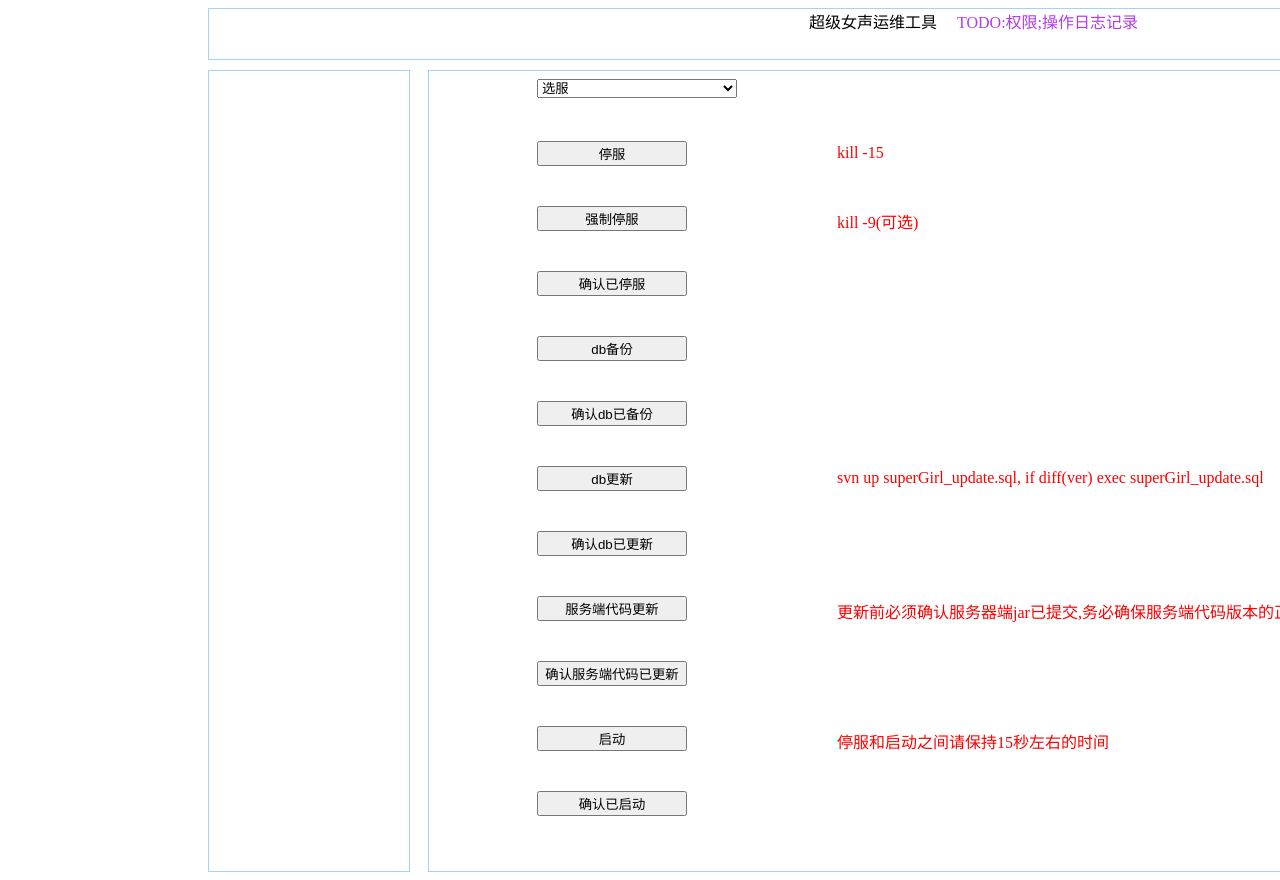
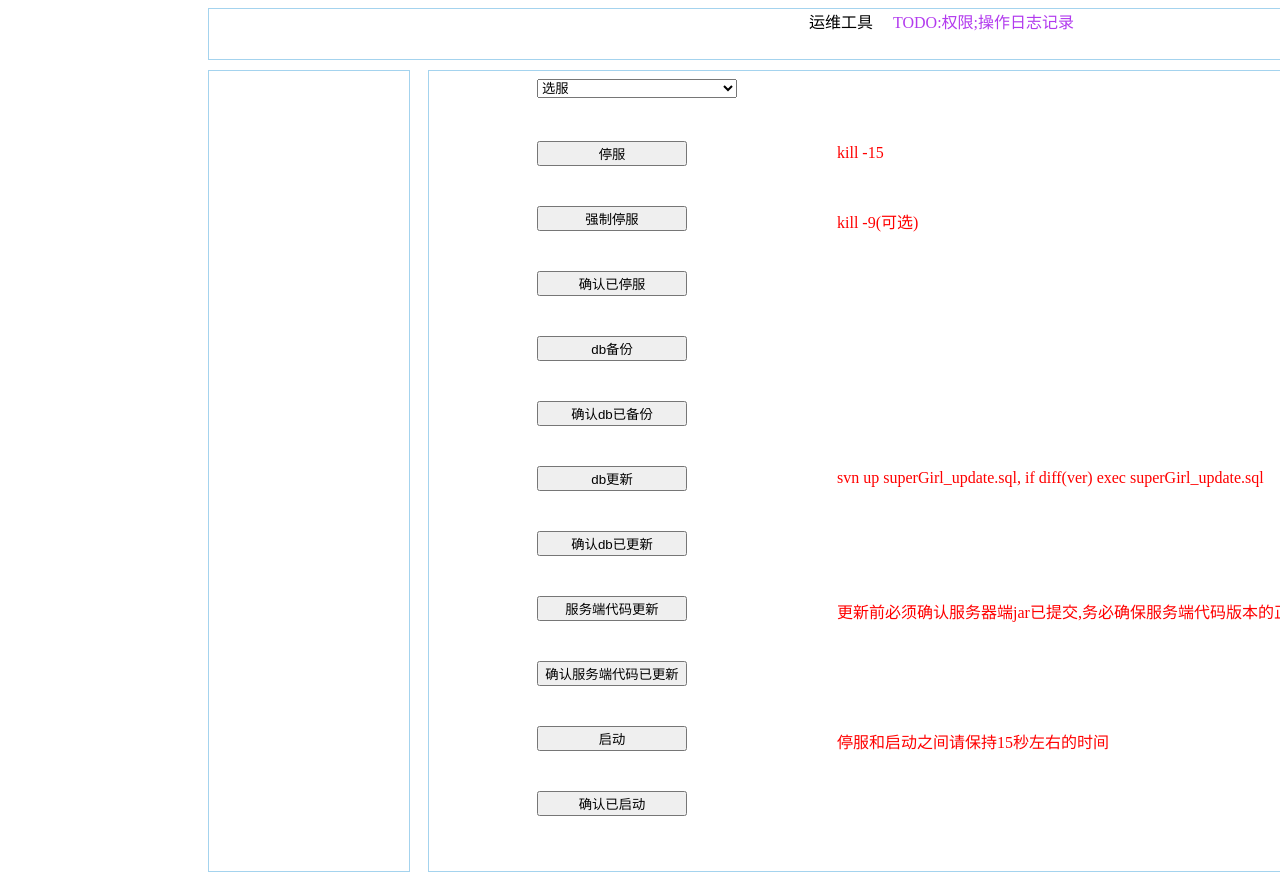
Before and after one commit to xm-tech/devops, a PHP site: page / in a window 1280 px wide; the page is wider, and only the part inside the window is pictured. Run offline with PHP 8.4, Linux system fonts and the light colour scheme; data that the repository does not hold is empty.

Commit message:
clean code

```diff
--- a/client/index.php
+++ b/client/index.php
@@ -5,7 +5,7 @@
   <meta name="Author" content="">
   <meta name="Keywords" content="">
   <meta name="Description" content="">
-  <title>超女运维工具</title>
+  <title>运维工具</title>
 	<script src="js/jquery-1.11.2.min.js"></script>
 	<script src="js/bootstrap.min.js"></script>
 	<style>
@@ -32,7 +32,7 @@
  </head>
  <body>
   <div id="top" style="margin-left:200px;margin-bottom:10px;float:center;width:1420px;height:50px;border:1px solid #A4D3EE">
-		<span style="margin-left:600px;">超级女声运维工具</span>
+		<span style="margin-left:600px;">运维工具</span>
 		<span style="color:#B23AEE;">&nbsp;&nbsp;&nbsp;&nbsp;TODO:权限;操作日志记录</span>
   </div>
 	<div id="left" class="left">
--- a/client/machine_apply.php
+++ b/client/machine_apply.php
@@ -3,8 +3,8 @@
 0. 镜像命名规则：系统盘:supergirl_server_sys_mirror_xxxx(递增)
 1. aliyun后台用镜像 supergirl_server_sys_mirror_xxxx(最新镜像)创建实例(数据盘也可用快照 k_supergirl_server_data_xxxx(最新快照)设置),
    实例规格同其他物理机, 新增磁盘一定要设置自动快照策略
-2. 超女控制服(121.40.207.204)的 MySQL库 supergirlserver 的 t_machine 表，添加新物理机记录
-3. 超女控制服(121.40.207.204)，对新物理机的内网地址开放 3306(mysql) 和 3690(svn) 端口
+2. 控制服(ip)的 MySQL库 supergirlserver 的 t_machine 表，添加新物理机记录
+3. 控制服(ip)，对新物理机的内网地址开放 3306(mysql) 和 3690(svn) 端口
 4. 自定义快照名称规则： 系统盘:k_supergirl_server_sys_xxxx(递增), 数据盘:k_supergirl_server_data_xxxx(递增)
 5. 新物理机到备份服的信任关系
 </pre>
```
Also changed, not shown: 1 other file.
